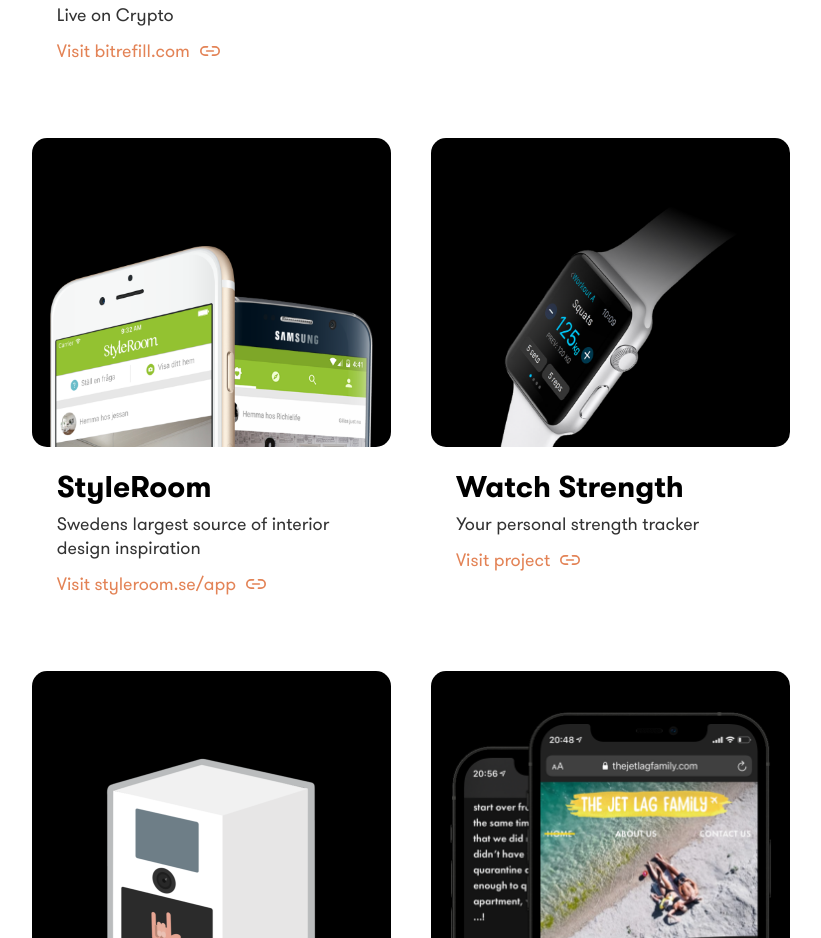
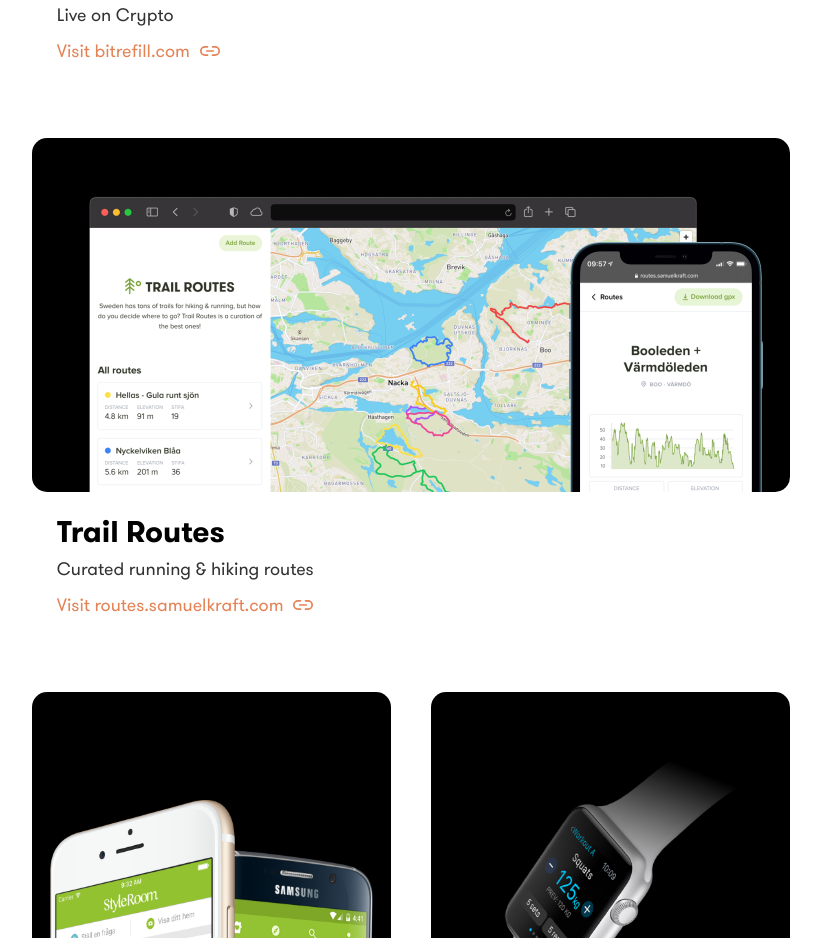
Before and after one commit to samuelkraft/samuelkraft-next, a Next.js app: page / in a window 1280 px wide. Shown: the part 1540-2478 px from the top of the page, without its empty margins (229-1050 px from the left). Built offline with nearby package versions, Linux system fonts and the light colour scheme; no server answers.

Commit message:
Add Trail Routes project

```diff
--- a/pages/index.tsx
+++ b/pages/index.tsx
@@ -28,6 +28,14 @@ const Home = (): JSX.Element => (
       image="/projects/bitrefill.png"
       imageWidth={1396}
       imageHeight={676}
+    />
+    <Project
+      title="Trail Routes"
+      description="Curated running &amp; hiking routes"
+      link="routes.samuelkraft.com"
+      image="/projects/routes.png"
+      imageWidth={1408}
+      imageHeight={706}
     />
     <div className={styles.grid}>
       <Project
```
Also changed, not shown: public/projects/routes.png (added).
